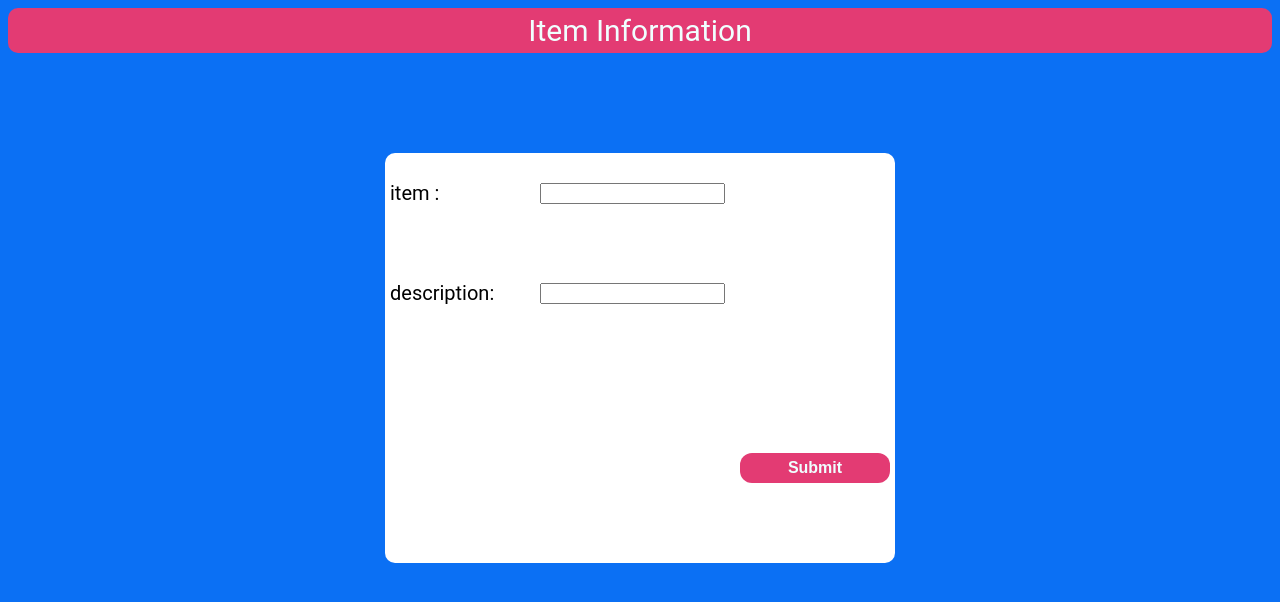
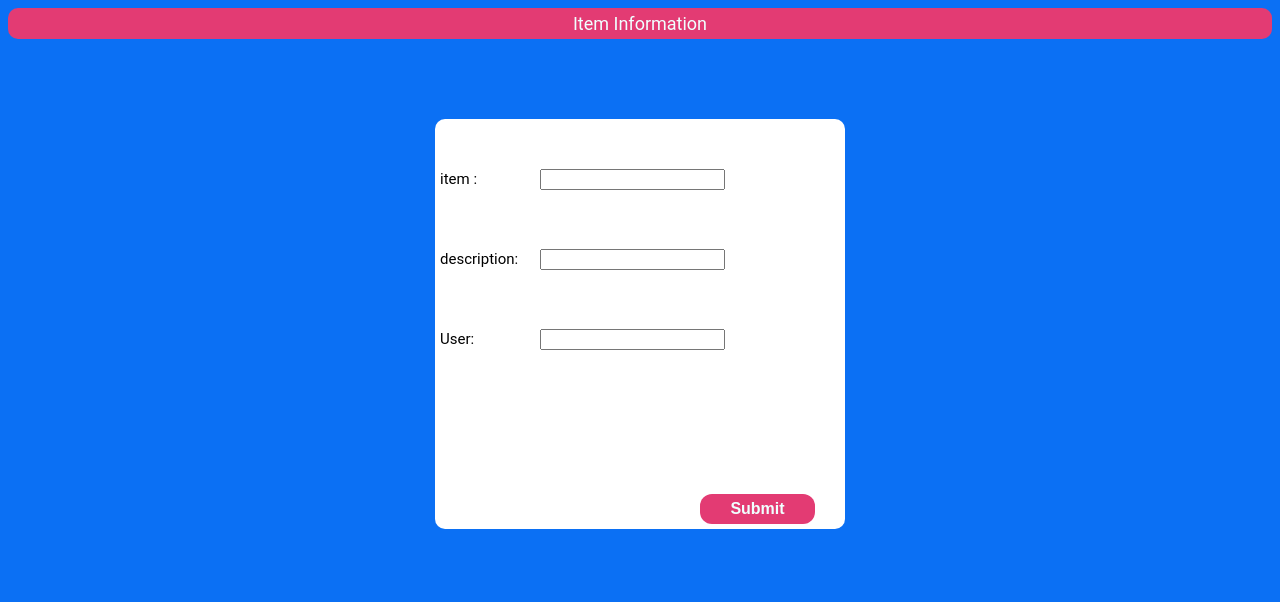
Before and after one commit to sthe0016/shoppingWebApp, a plain HTML site: page frontend/html/view.html in a window 1280 px wide. Drawn offline with nearby package versions, Linux system fonts and the light colour scheme; no server answers.

Commit message:
Test: view page styles updated to adjust to smaller devices

```diff
--- a/frontend/JavaScript/view.js
+++ b/frontend/JavaScript/view.js
@@ -19,10 +19,13 @@ async function showItem() {
 async function editItem(){
     try{
         let itemId = localStorage.getItem("itemID")
-        let newUser = localStorage.getItem("userName")
+        let userNameValue = document.getElementById("userName").value
         let itemNameValue = document.getElementById("itemName").value
         let itemDescriptionValue = document.getElementById("itemDescription").value
         let errorMsg = document.getElementById("ItemNameMsg")
+        if (userNameValue === ""){
+            userNameValue = localStorage.getItem("userName")
+        }
         if (itemNameValue === ""){
             errorMsg.style.display = "block";    // This shows the error message
         }
@@ -32,7 +35,7 @@ async function editItem(){
                 await axios.patch(`${BASE_URL}/${itemId}`,
                     {
                         "name": itemNameValue,
-                        "user": newUser
+                        "user": userNameValue
                     }
                 )
             }
@@ -41,7 +44,7 @@ async function editItem(){
                     {
                         "name": itemNameValue,
                         "description": itemDescriptionValue,
-                        "user": newUser
+                        "user": userNameValue
                     }
                 )
             }
--- a/frontend/html/view.html
+++ b/frontend/html/view.html
@@ -7,65 +7,33 @@
     <link rel = "stylesheet" href="../styles.css">
 </head>
 <body class= 'common-body'>
-    <div style = "
-    color: azure;
-    font-size: 30px;
-    background-color: rgb(227, 59, 115);
-    border-radius: 10px;
-    padding: 5px;
-    width: auto;
-    text-align: center;">
+    <div class = 'view-heading'>
     Item Information
     </div>
 
-    <div style = " display: flex;
-        justify-content: center;
-        align-items: center;">
+    <div class = "view-info-section">
 
-        <div style = "
-        margin-top: 100px;
-        background-color: white;
-        border-radius: 10px;
-        padding: 5px;
-        width: 500px;
-        height: 400px">
-
-        <div style = "font-size: 20px; margin-top: 10px;">
-            <div style="display: flex; align-items: center; height: 50px;">
-            <label for = "itemName" style = "width: 150px; text-align: left;"> item :  </label >
+        <div class = "individual-info-section-style">
+            <label for = "itemName" class = "label-styles"> item :  </label >
             <input  type="text" id="itemName">
             <span id="ItemNameMsg" style = "color: red; font-size: 14px; display: none; margin-left: 10px;">Item name is required</span>
-            </div>
         </div>
 
-        <div style = "font-size: 20px; margin-top: 50px;">
-            <div style="display: flex; align-items: center; height: 50px">
-            <label for = "itemDescription" style = "width: 150px; text-align: left;"> description: </label >
+        <div class = "individual-info-section-style">
+            <label for = "itemDescription" class = "label-styles"> description: </label >
             <input  type="text" id="itemDescription">
-            </div>
         </div>
 
-        <div style = "font-size: 20px; margin-top: 50px;">
-            <p id = "userName"> </p>
+        <div class = "individual-info-section-style">
+            <label for = "itemDescription" class = "label-styles"> User: </label >
+            <input  type="text" id="userName">
         </div>
 
-        <div style = "
-            margin-left: 350px;
-            margin-right: auto;
-            margin-top: 135px ;">
-                <button type = "button" style = " background-color: rgb(227, 59, 115);
-                border-radius: 12px;
-                width: 150px;
-                height: 30px;
-                border: white;
-                font-size: medium;
-                color: azure;
-                "
+        <button type = "button" class = "button-style"
                 onclick="return editItem()">
                 <b> Submit </b>
             </button>
         </div>
-    </div>
     </div>
 
     <script src = "https://cdn.jsdelivr.net/npm/axios/dist/axios.min.js"> </script>
--- a/frontend/styles.css
+++ b/frontend/styles.css
@@ -103,7 +103,7 @@ body.common-body{
     margin-left: 70%;
     margin-top: 10% ;
     border-radius: 12px;
-    width: 105px;
+    width: 120px;
     height: 30px;
     border: white;
     font-size: medium;
@@ -186,7 +186,7 @@ body.common-body{
 .main-items-to-buy .create-bill-button-style{
     background-color: rgb(227, 59, 115);
     border-radius: 1rem;
-    width: 110px;
+    width: 120px;
     height: 30px;
     border: white;
     font-size: medium;
@@ -194,7 +194,52 @@ body.common-body{
     margin-top: 2vh;
     margin-left: 300px;
 }
+
+.view-heading{
+    color: azure;
+    font-size: large;
+    background-color: rgb(227, 59, 115);
+    border-radius: 10px;
+    padding: 5px;
+    width: auto;
+    text-align: center;
+}
+
+.view-info-section{
+    margin-top: 10vh;
+    background-color: white;
+    margin-left: auto;
+    margin-right: auto;
+    border-radius: 10px;
+    padding: 5px;
+    width: 400px;
+    height: 400px
+}
+
+.view-info-section .individual-info-section-style{
+    display: flex;
+    align-items:center;
+    height: 50px;
+    font-size: 15px;
+    margin-top: 30px;
+}
+
+.view-info-section .button-style{
+    margin-left: 65%;
+    margin-top: 130px;
+    background-color: rgb(227, 59, 115);
+    border-radius: 12px;
+    width: 115px;
+    height: 30px;
+    border: white;
+    font-size: medium;
+    color: azure;
+}
+
 @media(min-width: 1300px) { /* media query to adjust the contents of the page depending on the screen size. The following code only applies to screen width sizes >= 1300px */
+    .label-styles{
+        width: 150px;
+    }
     .index-login{
         width: 30vw;
         height: 22vh;
@@ -240,4 +285,23 @@ body.common-body{
     .main-items-to-buy .create-bill-button-style{
         margin-left: 27.5vw;
     }
+    .view-heading{
+        font-size: xx-large;
+    }
+
+    .view-info-section{
+        width: 32vw;
+        height: 40vh;
+    }
+
+    .view-info-section .individual-info-section-style{
+        font-size: 20px;
+        margin-top: 50px;
+    }
+
+    .view-info-section .button-style{
+        margin-left: 23.2vw;
+        margin-top: 5vh;
+        width: 120px;
+    }
 }
```
